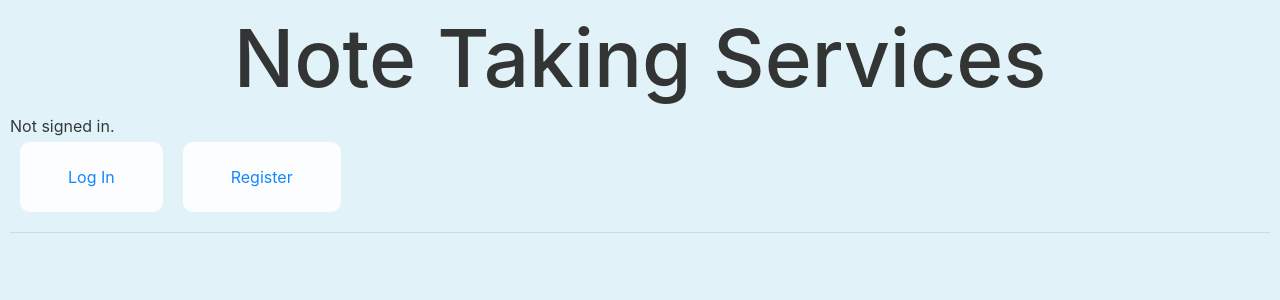
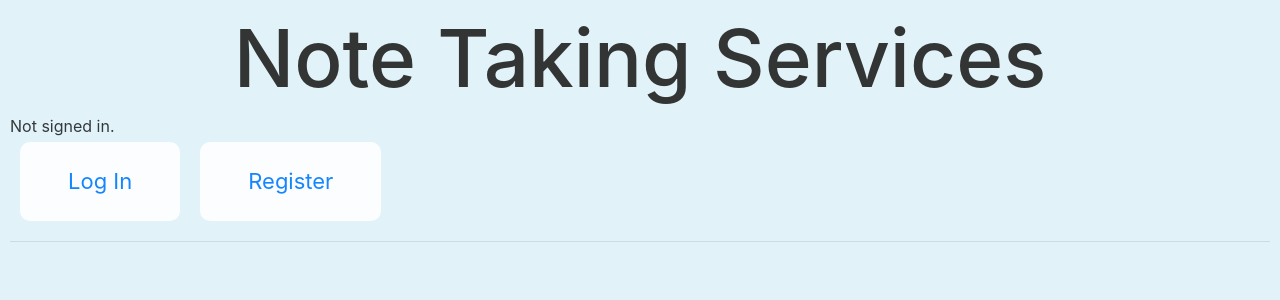
Before and after one commit to ls-yu/notetaking, a Django app: template notetaking/templates/notetaking/class.html in a window 1280 px wide. Shown: the top 300 px of the page. Run offline with Django 3.2, Linux system fonts and the light colour scheme; the template is opened without the code that fills it, so the values that code supplies are empty; some libraries are stand-ins or nearby versions.

Commit message:
updated css

```diff
--- a/notetaking/static/notetaking/styles.css
+++ b/notetaking/static/notetaking/styles.css
@@ -7,14 +7,12 @@ h1 {color:#212121;font-size:80px; text-align:center;}
     background-color:white; /* Green */
     border: none;
     color: white;
-    font-size:48px;
+    font-size:22px;
     padding: 15px 32px;
     text-align: center;
     text-decoration: none;
     display: inline-block;
-    font-size: 16px;
     margin: 4px 10px;
     cursor: pointer;
     border-radius: 10px;
   }
-.div {color: red;}
```
